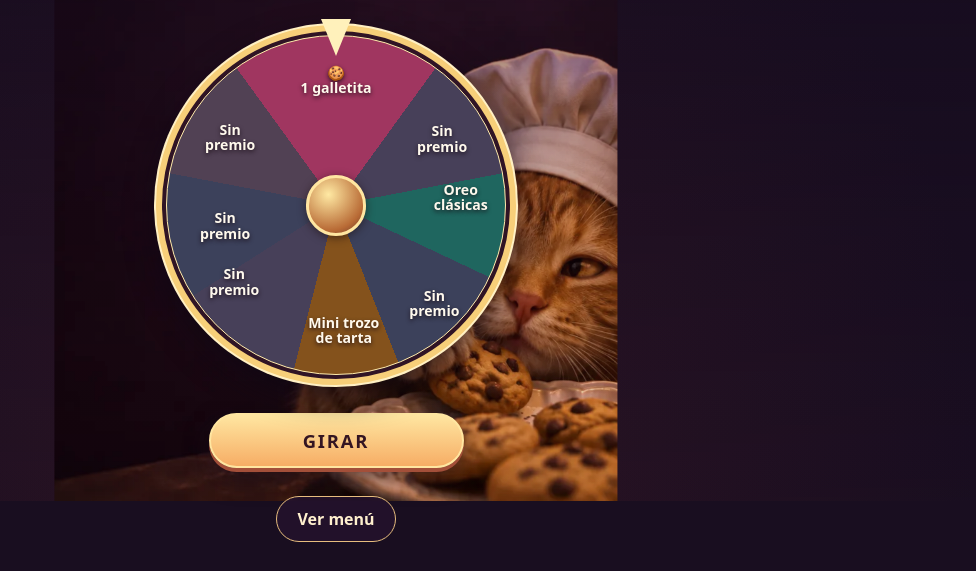
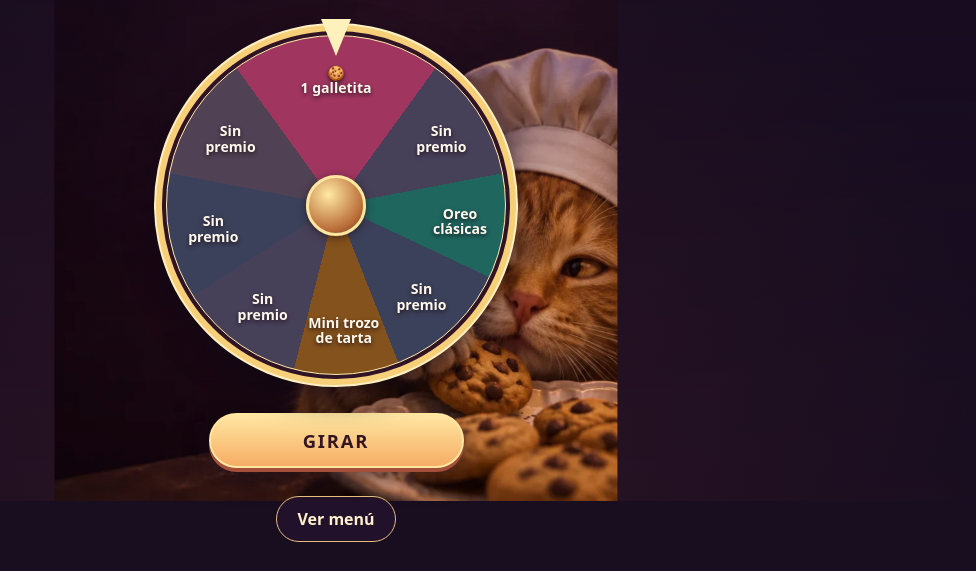
Before and after one commit to Neliux/Ruleta_cookie, a plain HTML site: page index.html in a window 1280 px wide. Shown: the part 299-870 px from the top of the page, without its empty margins (304-1280 px from the left). Drawn offline with Linux system fonts and the light colour scheme; no server answers.

Commit message:
Ajustar posición de etiquetas de la ruleta

```diff
--- a/index.html
+++ b/index.html
@@ -206,13 +206,13 @@
       .rueda { transition: none; }
     }
     .uno { top: 13%; left: 50%; }
-    .dos { top: 30.2%; left: 81.4%; }
-    .tres { top: 47.5%; left: 86.9%; }
-    .cuatro { top: 78.9%; left: 79.1%; }
+    .dos { top: 30.2%; left: 81.2%; }
+    .tres { top: 54.6%; left: 86.7%; }
+    .cuatro { top: 77%; left: 75.3%; }
     .cinco { top: 86.9%; left: 52.3%; }
-    .seis { top: 72.5%; left: 19.9%; }
-    .siete { top: 56%; left: 17.2%; }
-    .ocho { top: 29.8%; left: 18.7%; }
+    .seis { top: 79.9%; left: 28.3%; }
+    .siete { top: 56.9%; left: 13.7%; }
+    .ocho { top: 30.2%; left: 18.8%; }
     #ventana {
       width: min(88vw, 410px);
       margin: auto;
```
